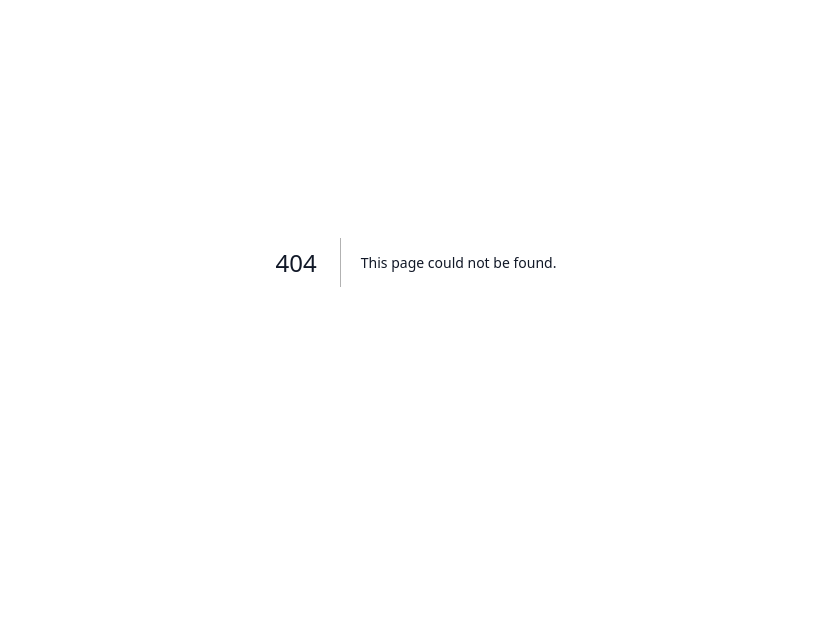
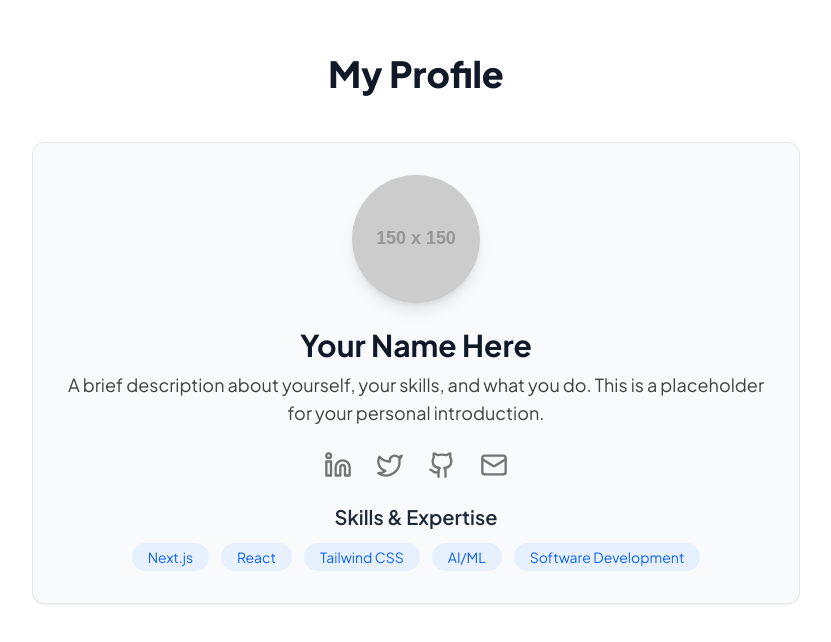
Before and after one commit to Yano-ai/yano-ai.github.io, a Next.js app: page /profile in a window 1280 px wide. Before the commit this address had no page. Shown: the part 138-780 px from the top of the page, without its empty margins (224-1055 px from the left). Built offline with nearby package versions, Linux system fonts and the light colour scheme.

Commit message:
feat: Add Gemini AI to team members page and link from about page

```diff
--- a/app/about/page.tsx
+++ b/app/about/page.tsx
@@ -128,7 +128,6 @@ const WhoWeArePage = () => {
       image: 'https://placeholder.pics/svg/300x300/E0E7FF/000000/Maria%20Garcia',
       social: { linkedin: '#', twitter: '#' }
     },
-<<<<<<< Updated upstream
     {
       name: 'Borgy Cabana',
       title: 'Seasoned Professional',
--- a/app/page.tsx
+++ b/app/page.tsx
@@ -31,6 +31,7 @@ export default function YanoAIPage() {
   const navLinks = [
     { href: '#services', label: 'Services' },
     { href: '/about', label: 'About' },
+    { href: '/profile', label: 'Profile' },
     { href: '#why-us', label: 'Why Us' },
     { href: '#contact', label: 'Contact' },
   ];
--- /dev/null
+++ b/app/profile/page.tsx
@@ -0,0 +1,78 @@
+"use client";
+
+import React from 'react';
+import { motion } from 'framer-motion';
+import { Linkedin, Twitter, Github, Mail } from 'lucide-react';
+
+// Reusable Section Wrapper for Animations
+const AnimatedSection = ({ children, className, id }: { children: React.ReactNode; className?: string; id?: string }) => (
+  <motion.section
+    id={id}
+    className={className}
+    initial={{ opacity: 0, y: 50 }}
+    whileInView={{ opacity: 1, y: 0 }}
+    viewport={{ once: true, amount: 0.2 }}
+    transition={{ duration: 0.6, ease: "easeOut" }}
+  >
+    {children}
+  </motion.section>
+);
+
+// Reusable Section Title
+const SectionTitle = ({ children }: { children: React.ReactNode }) => (
+  <h2 className="text-3xl md:text-4xl font-extrabold text-center text-neutral-900 mb-12">{children}</h2>
+);
+
+export default function ProfilePage() {
+  return (
+    <div className="bg-neutral-50 font-sans text-neutral-600 min-h-screen">
+      <main className="pt-20"> {/* Added padding-top to account for fixed header */}
+        <AnimatedSection id="profile" className="py-20 md:py-28 bg-white">
+          <div className="container mx-auto px-6">
+            <SectionTitle>My Profile</SectionTitle>
+            <div className="flex flex-col items-center max-w-3xl mx-auto bg-neutral-50 p-8 rounded-xl shadow-sm border border-neutral-200">
+              <motion.img
+                src="https://via.placeholder.com/150" // Placeholder image
+                alt="Profile Picture"
+                className="rounded-full w-32 h-32 object-cover mb-6 shadow-lg"
+                initial={{ opacity: 0, scale: 0.8 }}
+                whileInView={{ opacity: 1, scale: 1 }}
+                viewport={{ once: true, amount: 0.5 }}
+                transition={{ duration: 0.5 }}
+              />
+              <h3 className="text-3xl font-bold text-neutral-900 mb-2">Your Name Here</h3>
+              <p className="text-lg text-neutral-700 text-center mb-6">
+                A brief description about yourself, your skills, and what you do.
+                This is a placeholder for your personal introduction.
+              </p>
+              <div className="flex space-x-6 mb-6">
+                <a href="#" className="text-neutral-500 hover:text-primary transition-colors duration-300">
+                  <Linkedin className="w-7 h-7" />
+                </a>
+                <a href="#" className="text-neutral-500 hover:text-primary transition-colors duration-300">
+                  <Twitter className="w-7 h-7" />
+                </a>
+                <a href="#" className="text-neutral-500 hover:text-primary transition-colors duration-300">
+                  <Github className="w-7 h-7" />
+                </a>
+                <a href="#" className="text-neutral-500 hover:text-primary transition-colors duration-300">
+                  <Mail className="w-7 h-7" />
+                </a>
+              </div>
+              <div className="text-center">
+                <h4 className="text-xl font-semibold text-neutral-800 mb-3">Skills & Expertise</h4>
+                <ul className="flex flex-wrap justify-center gap-3">
+                  <li className="bg-primary-light text-primary px-4 py-1 rounded-full text-sm">Next.js</li>
+                  <li className="bg-primary-light text-primary px-4 py-1 rounded-full text-sm">React</li>
+                  <li className="bg-primary-light text-primary px-4 py-1 rounded-full text-sm">Tailwind CSS</li>
+                  <li className="bg-primary-light text-primary px-4 py-1 rounded-full text-sm">AI/ML</li>
+                  <li className="bg-primary-light text-primary px-4 py-1 rounded-full text-sm">Software Development</li>
+                </ul>
+              </div>
+            </div>
+          </div>
+        </AnimatedSection>
+      </main>
+    </div>
+  );
+}
--- a/app/who-we-are/about/page.tsx
+++ b/app/who-we-are/about/page.tsx
@@ -16,6 +16,9 @@ export default function AboutPage() {
       <p>
         <Link href="/who-we-are/about/team/willart-yao">Willart Yao</Link>
       </p>
+      <p>
+        <Link href="/who-we-are/about/team/gemini-ai">Gemini AI</Link>
+      </p>
     </main>
   );
 }
--- /dev/null
+++ b/app/who-we-are/about/team/gemini-ai/page.tsx
@@ -0,0 +1,10 @@
+export default function Page() {
+  return (
+    <div>
+      <h1>Gemini AI</h1>
+      <p>
+        I am Gemini, a large language model trained by Google. I am designed to assist with a wide range of tasks, from answering questions and providing information to generating creative content and helping with coding. My goal is to be helpful and informative, and to continuously learn and improve.
+      </p>
+    </div>
+  );
+}
```
Also changed, not shown: 20 other files (tests, documents, lock files or other folders).
